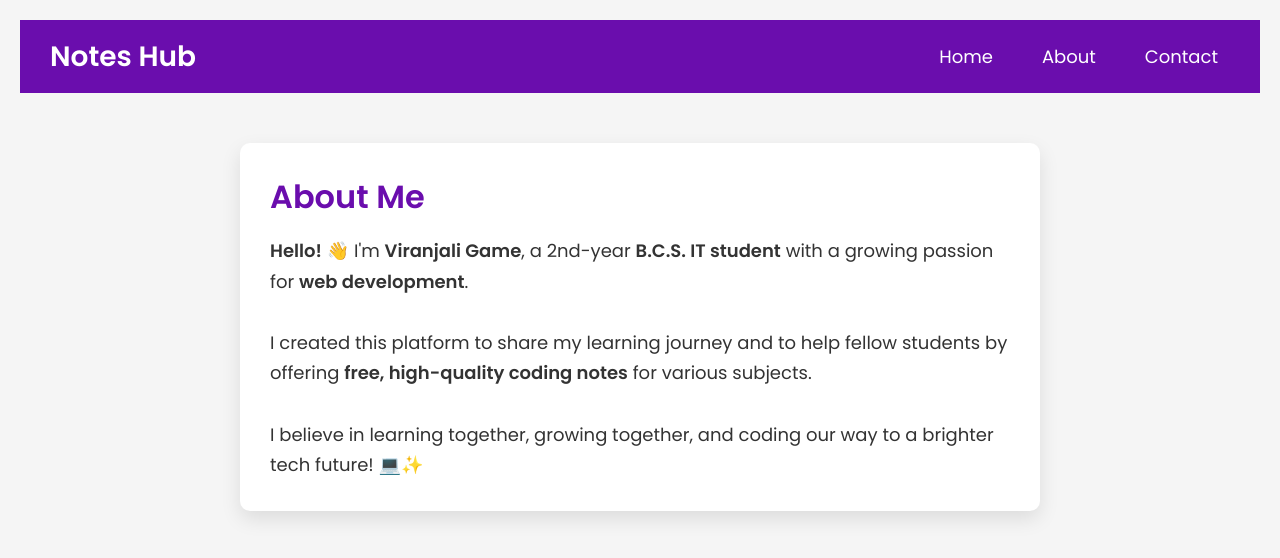
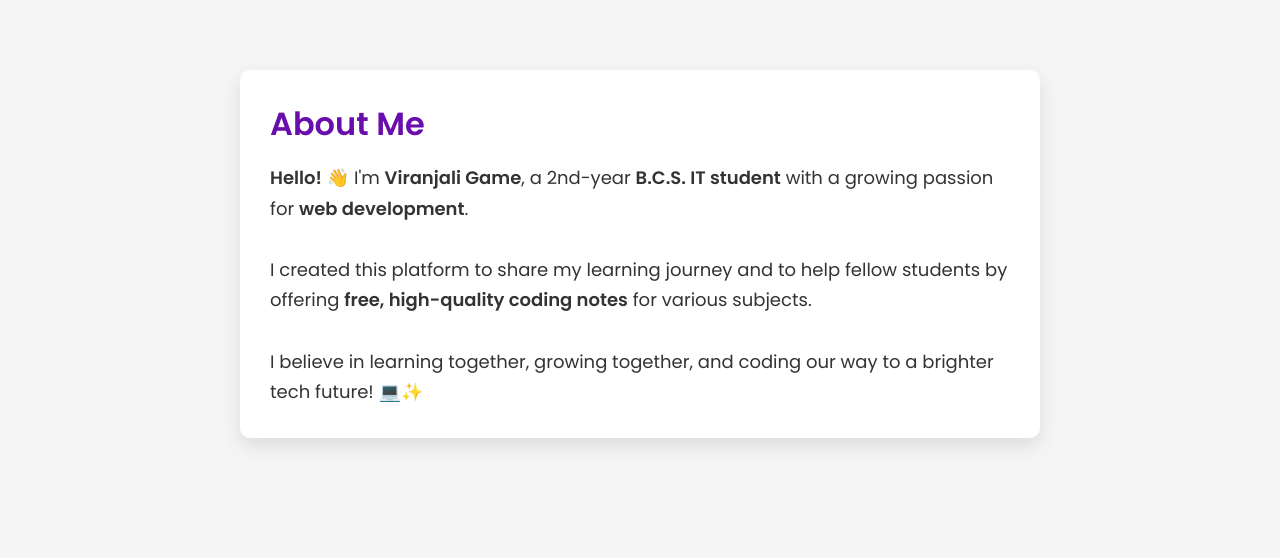
Before and after one commit to VIRANJALI1690/NotesHub, a plain HTML site: page about.html in a window 1280 px wide. Drawn offline with Linux system fonts and the light colour scheme.

Commit message:
Update about.html

```diff
--- a/about.html
+++ b/about.html
@@ -19,40 +19,6 @@
       padding: 20px;
     }
 
-    nav {
-      background-color: #6a0dad;
-      padding: 15px 30px;
-      display: flex;
-      justify-content: space-between;
-      align-items: center;
-      flex-wrap: wrap;
-    }
-
-    .logo {
-      font-size: 28px;
-      font-weight: 600;
-      color: #fff;
-      text-decoration: none;
-    }
-
-    .nav-links {
-      display: flex;
-      gap: 25px;
-    }
-
-    .nav-links a {
-      text-decoration: none;
-      color: #fff;
-      font-size: 18px;
-      transition: background 0.3s, color 0.3s;
-      padding: 8px 12px;
-      border-radius: 5px;
-    }
-
-    .nav-links a:hover {
-      background-color: #f9d923;
-      color: #000;
-    }
 
     .container {
       max-width: 800px;
@@ -91,16 +57,6 @@
   </style>
 </head>
 <body>
-
-  <nav>
-    <a href="index.html" class="logo">Notes Hub</a>
-    <div class="nav-links">
-      <a href="index.html">Home</a>
-      <a href="about.html">About</a>
-      <a href="#">Contact</a>
-    </div>
-  </nav>
-
   <div class="container">
     <h1>About Me</h1>
     <p>
```
